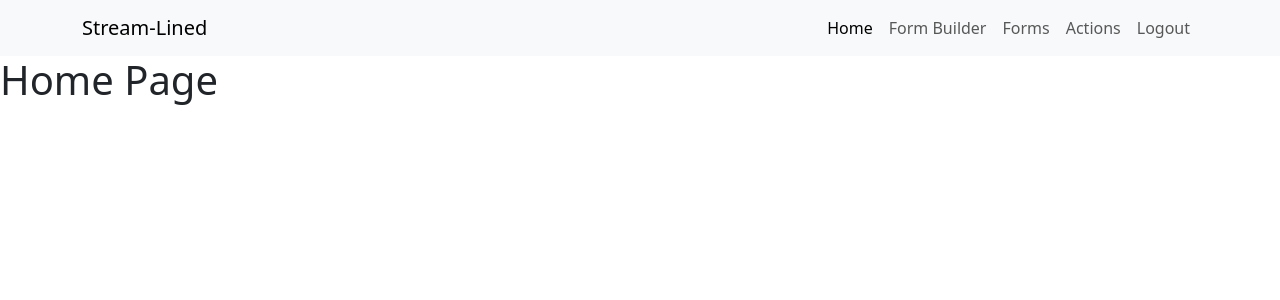
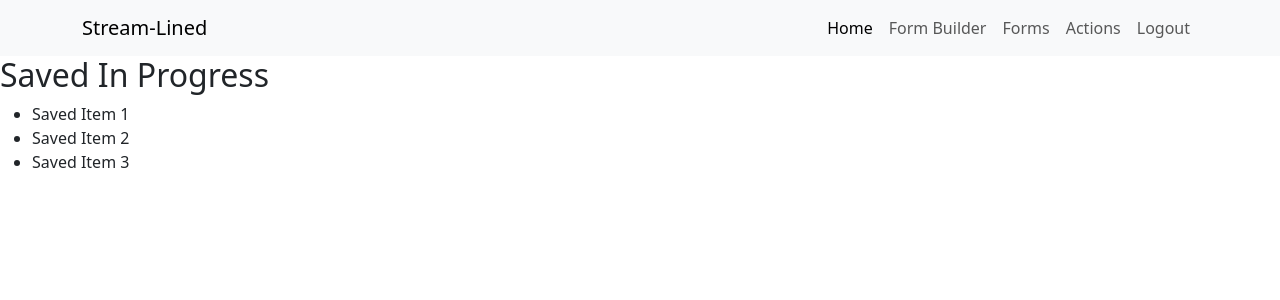
Before and after one commit to pipersjames/t3a2react-app, a React (Create React App) app: page / in a window 1280 px wide. Shown: the top 300 px of the page. Built offline with nearby package versions, Linux system fonts and the light colour scheme.

Commit message:
HomePage, SavedInProgress rough in

```diff
--- a/src/App.js
+++ b/src/App.js
@@ -6,9 +6,7 @@ import Navbar from './components/Navbar';
 import HomePage from './pages/HomePage';
 
 
-
 function App() {
-
   return (
     <div className="App">
       <Navbar/>
--- /dev/null
+++ b/src/components/SavedProgess.jsx
@@ -0,0 +1,42 @@
+import React, {useState, useEffect} from 'react';
+
+function SavedProgress() {
+  // State to hold saved data and selected item id
+  const [savedData, setSavedData] = useState([]);
+  const [selectedItemId, setSelectedItemId] = useState(null);
+
+
+  // Dummy data for saved progress
+  useEffect(() => {
+    const dummySavedData = [
+    { id: 1, title: 'Saved Item 1' },
+    { id: 2, title: 'Saved Item 2' },
+    { id: 3, title: 'Saved Item 3' },
+    // Add more saved items as needed
+  ];
+
+    // Simulate fetching data from a database using useEffect
+        setSavedData(dummySavedData);
+      }, []); // Empty dependency array = effect runs only on moount
+
+      // Function to handle item selection
+      const handleItemClick = (itemId) => {
+        setSelectedItemId(itemId);
+      };
+
+
+    return (
+    <div>
+        <h2>Saved In Progress</h2>
+        <ul>
+        {savedData.map(item => (
+            <li key={item.id} onClick={() => handleItemClick(item.id)} style={{ cursor: 'pointer', fontWeight: selectedItemId === item.id ? 'bold' : 'normal' }}>
+            {item.title}
+            </li>
+        ))}
+        </ul>
+    </div>
+    );
+}
+
+export default SavedProgress;
--- a/src/pages/HomePage.jsx
+++ b/src/pages/HomePage.jsx
@@ -1,8 +1,11 @@
+import React from "react";
+import SavedProgress from "../components/SavedProgess";
 
 export default function HomePage(){
     return(
         <div>
-            <h1>Home Page</h1>
+            <SavedProgress>
+            </SavedProgress>
         </div>
     )
 }
```
Also changed, not shown: src/components/FavouriteForm.jsx (added).
